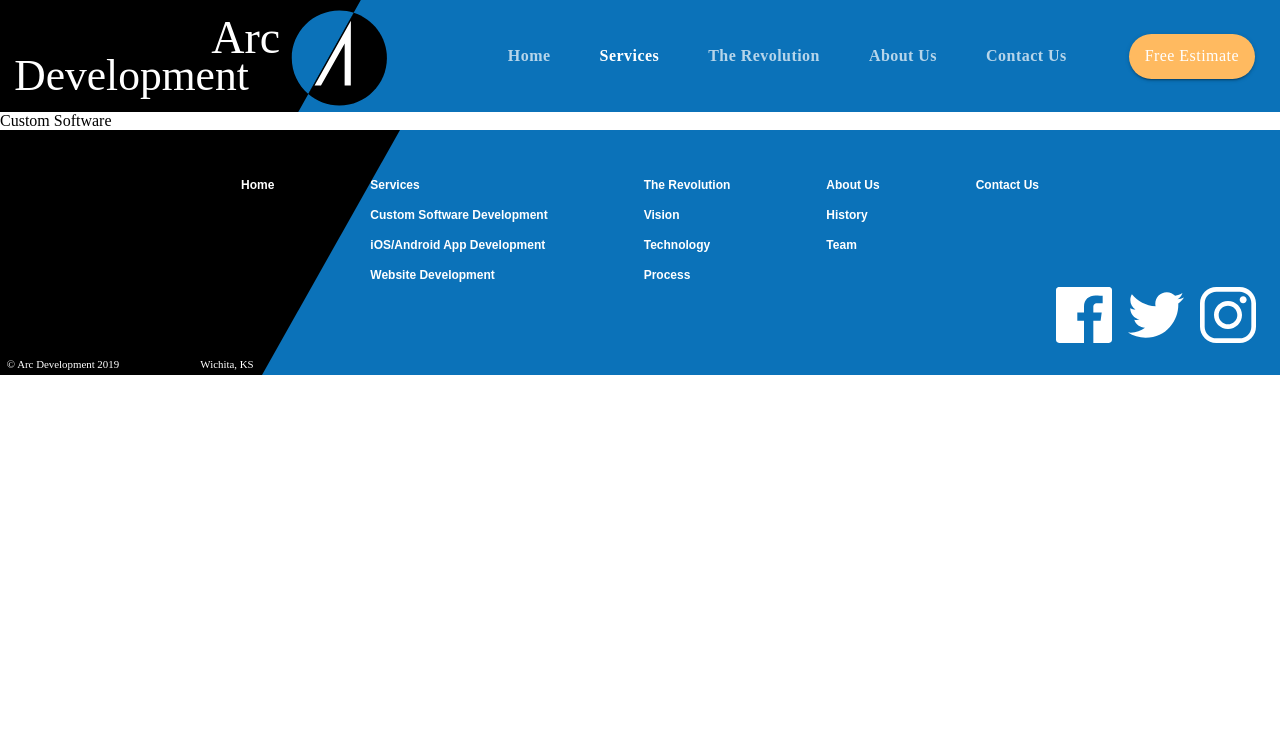
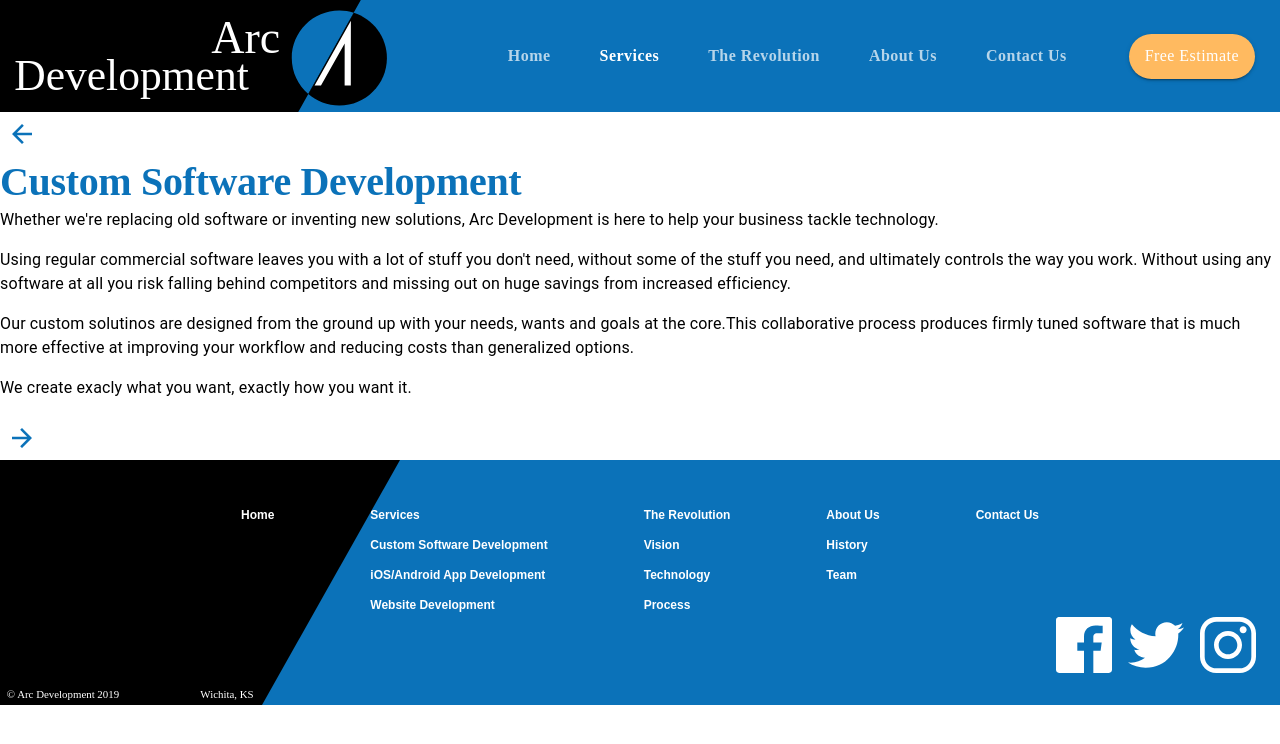
Before and after one commit to Elvis020/ArcDev-with-Material_UI, a React (Create React App) app in the folder arcdev/: page /customsoftware in a window 1280 px wide. Shown: the top 744 px of the page. Built offline with nearby package versions, Linux system fonts and the light colour scheme.

Commit message:
🤧Started with Custom software Section🤧

```diff
--- a/arcdev/src/components/App.js
+++ b/arcdev/src/components/App.js
@@ -6,6 +6,7 @@ import { Switch, Route } from "react-router-dom";
 import { Header, Footer } from "./ui";
 import LandingPage from "./LandingPage";
 import Services from "./Services";
+import CustomSoftware from "./CustomSoftware";
 
 function App() {
   // For Routes
@@ -44,7 +45,13 @@ function App() {
         />
         <Route
           path="/customsoftware"
-          component={() => <div>Custom Software</div>}
+          render={(props) => (
+            <CustomSoftware
+              {...props}
+              setValue={setValue}
+              setSelectedIndex={setSelectedIndex}
+            />
+          )}
         />
         <Route path="/mobileapps" component={() => <div>Mobile Apps</div>} />
         <Route path="/websites" component={() => <div>Websites</div>} />
--- /dev/null
+++ b/arcdev/src/components/CustomSoftware.js
@@ -0,0 +1,69 @@
+import React from "react";
+import Lottie from "react-lottie";
+import { Link } from "react-router-dom";
+import { makeStyles, useTheme } from "@material-ui/core/styles";
+import { Grid, IconButton, Typography } from "@material-ui/core";
+import useMediaQuery from "@material-ui/core/useMediaQuery";
+
+// Import icons
+import backArrow from "../assets/backArrow.svg";
+import forwardArrow from "../assets/forwardArrow.svg";
+
+const useStyles = makeStyles((theme) => ({}));
+
+const CustomSoftware = () => {
+  const elvisUI = useStyles();
+
+  return (
+    <Grid container direction="column">
+      <Grid item container direction="row">
+        {/* Arrow */}
+        <Grid item>
+          <IconButton>
+            <img src={backArrow} alt="Back to services page icon" />
+          </IconButton>
+        </Grid>
+
+        <Grid item container direction="column">
+          <Grid item>
+            <Typography variant="h2">Custom Software Development</Typography>
+          </Grid>
+          <Grid item>
+            <Typography paragraph variant="body1">
+              Whether we're replacing old software or inventing new solutions,
+              Arc Development is here to help your business tackle technology.
+            </Typography>
+
+            <Typography paragraph variant="body1">
+              Using regular commercial software leaves you with a lot of stuff
+              you don't need, without some of the stuff you need, and ultimately
+              controls the way you work. Without using any software at all you
+              risk falling behind competitors and missing out on huge savings
+              from increased efficiency.
+            </Typography>
+
+            <Typography paragraph variant="body1">
+              Our custom solutinos are designed from the ground up with your
+              needs, wants and goals at the core.This collaborative process
+              produces firmly tuned software that is much more effective at
+              improving your workflow and reducing costs than generalized
+              options.
+            </Typography>
+
+            <Typography paragraph variant="body1">
+              We create exacly what you want, exactly how you want it.
+            </Typography>
+          </Grid>
+        </Grid>
+
+      <Grid item>
+          <IconButton>
+              <img src={forwardArrow} alt="Forward Arrow Icon"/>
+          </IconButton>
+      </Grid>
+      </Grid>
+    </Grid>
+  );
+};
+
+export default CustomSoftware;
```
